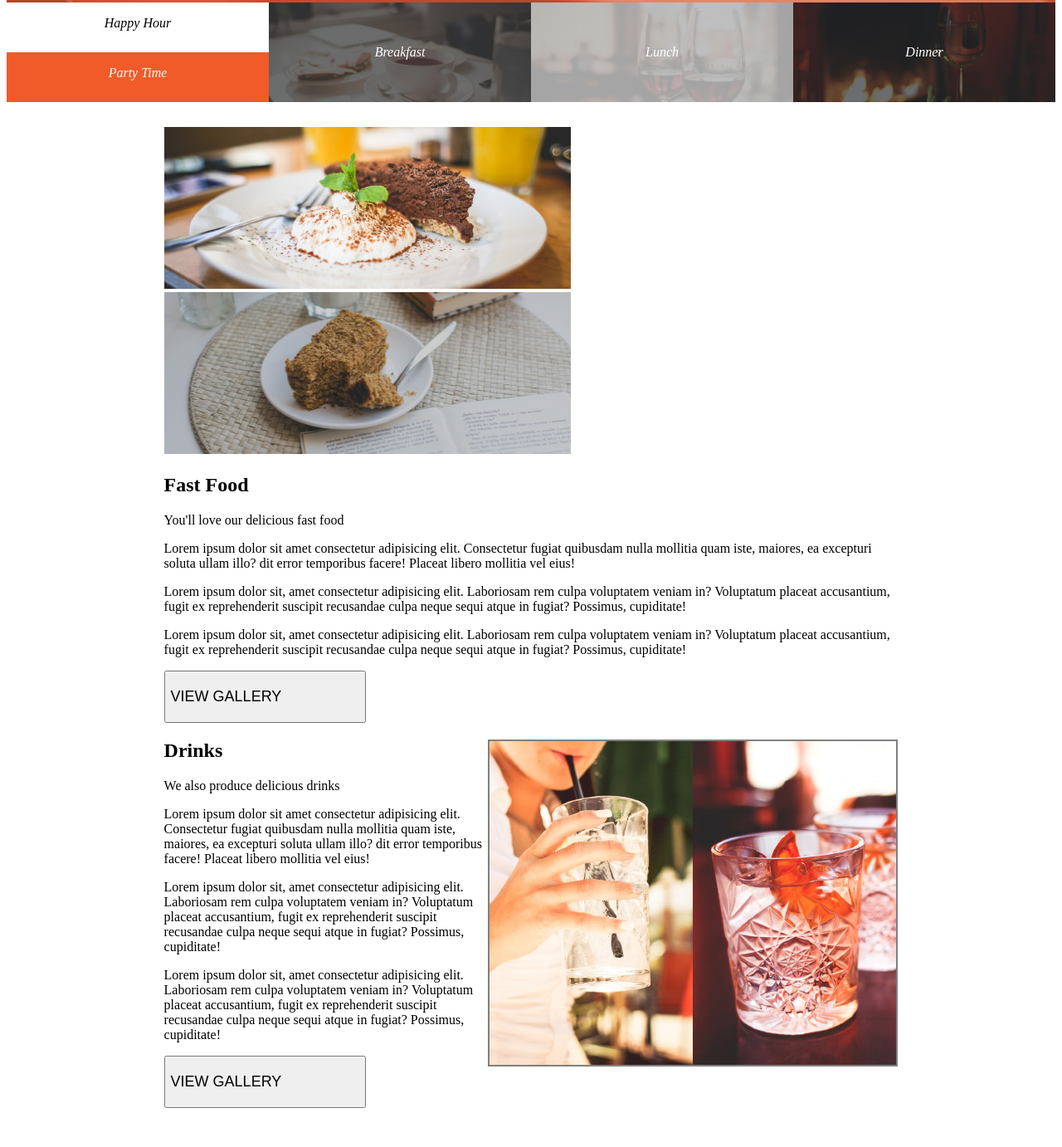
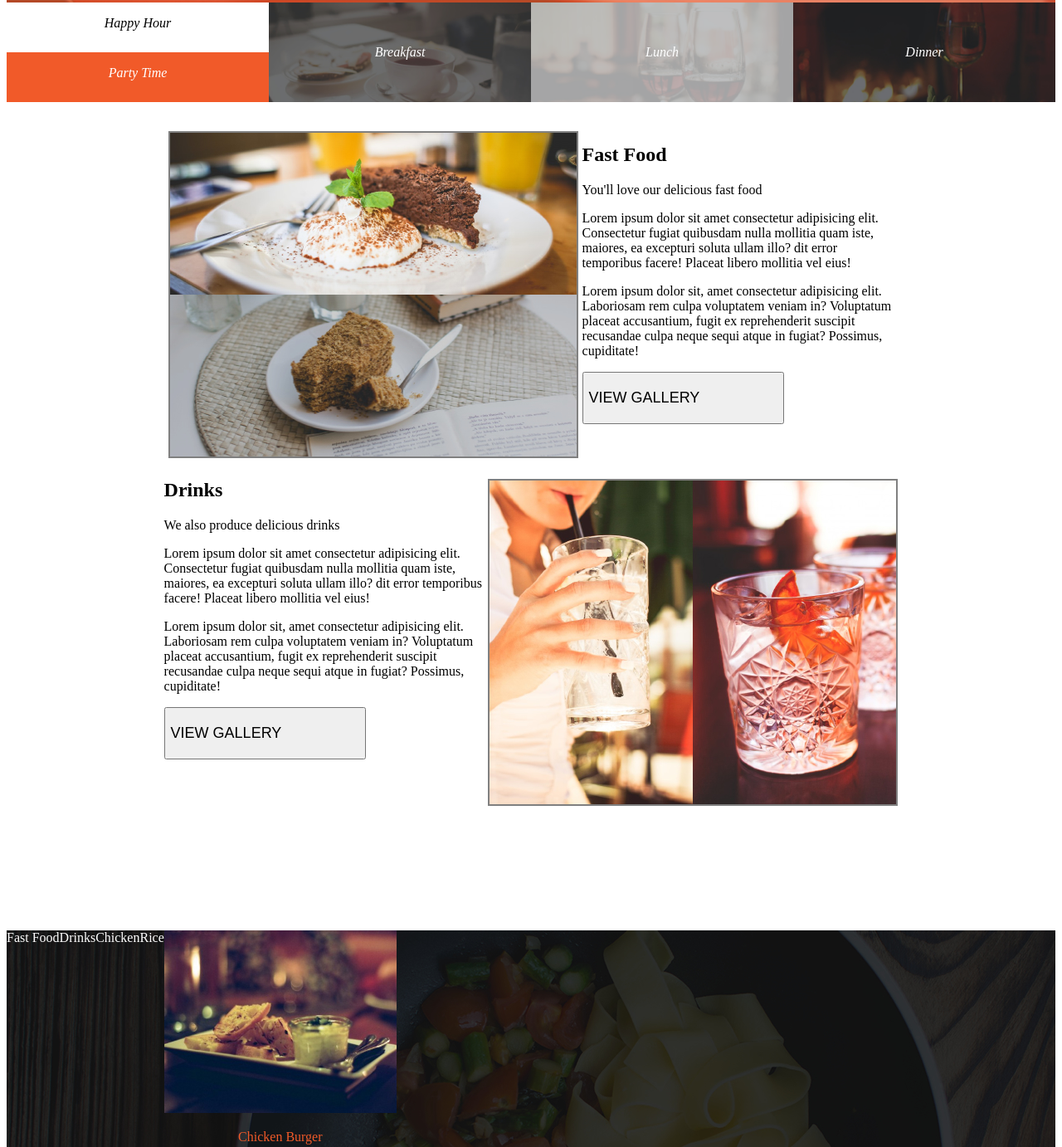
Before and after one commit to FredrickWambua/anitaskitchen, a plain HTML site: page index.html in a window 1280 px wide. Shown: the part 565-1947 px from the top of the page at 83% size. Drawn offline with Linux system fonts and the light colour scheme.

Commit message:
modified the menu-list class divs in html

```diff
--- a/index.html
+++ b/index.html
@@ -33,8 +33,10 @@
     </div>
     <div class="examples">
         <div class="fastfoods">
-            <img class="fastfood" src="assets/fastFood1.jpg" alt="piece of cake with cream">
-            <img class="fastfood" src="assets/fastFood2.jpg" alt="piece of cake">
+            <div id="fastfood">
+                <img src="assets/fastFood1.jpg" alt="piece of cake with cream">
+                <img src="assets/fastFood2.jpg" alt="piece of cake">
+            </div>
             <h2>Fast Food</h2>
             <p>You'll love our delicious fast food</p>
             <p>Lorem ipsum dolor sit amet consectetur adipisicing elit. Consectetur fugiat
@@ -43,11 +45,6 @@
                <p>Lorem ipsum dolor sit, amet consectetur adipisicing elit. Laboriosam rem culpa
                 voluptatem veniam in? Voluptatum placeat accusantium, fugit ex reprehenderit
                 suscipit recusandae culpa neque sequi atque in fugiat? Possimus, cupiditate!</p>
-
-                <p>Lorem ipsum dolor sit, amet consectetur adipisicing elit. Laboriosam rem culpa
-                    voluptatem veniam in? Voluptatum placeat accusantium, fugit ex reprehenderit
-                    suscipit recusandae culpa neque sequi atque in fugiat? Possimus, cupiditate!</p>
-
             <button>
                 <p>VIEW GALLERY</p>
             </button>
@@ -66,16 +63,12 @@
                 <p>Lorem ipsum dolor sit, amet consectetur adipisicing elit. Laboriosam rem culpa
                     voluptatem veniam in? Voluptatum placeat accusantium, fugit ex reprehenderit
                     suscipit recusandae culpa neque sequi atque in fugiat? Possimus, cupiditate!</p>
-                <p>Lorem ipsum dolor sit, amet consectetur adipisicing elit. Laboriosam rem culpa
-                        voluptatem veniam in? Voluptatum placeat accusantium, fugit ex reprehenderit
-                        suscipit recusandae culpa neque sequi atque in fugiat? Possimus, cupiditate!</p>
                 <button>
                     <p>VIEW GALLERY</p>
                 </button>
           </div>
        </div>
     </div>
-    <div>
         <div class="menu-list">
             <div class="collection">
                 <div class="topsect">
@@ -84,6 +77,7 @@
                     <div id="rice">Chicken</div>
                     <div id="rice">Rice</div>
                 </div>
+                <div class="yummy">
                     <div>
                         <img src="assets/fastfood-20210423T122817Z-001/fastfood/chickenBurger.jpg" alt="Chicken Burger">
                         <p>Chicken Burger</p>
@@ -123,8 +117,8 @@
     <div>
         <div class="subscribe">
             <p>Get our daily food items delivered to your email</p>
-            <button>Your email</button>
-            <button>Subscribe</button>
+            <button class="button1">Your email</button>
+            <button class="button2">Subscribe</button>
         </div>
     </div>
     <footer>
```
Lines whose indentation alone changed are shown as unchanged.
